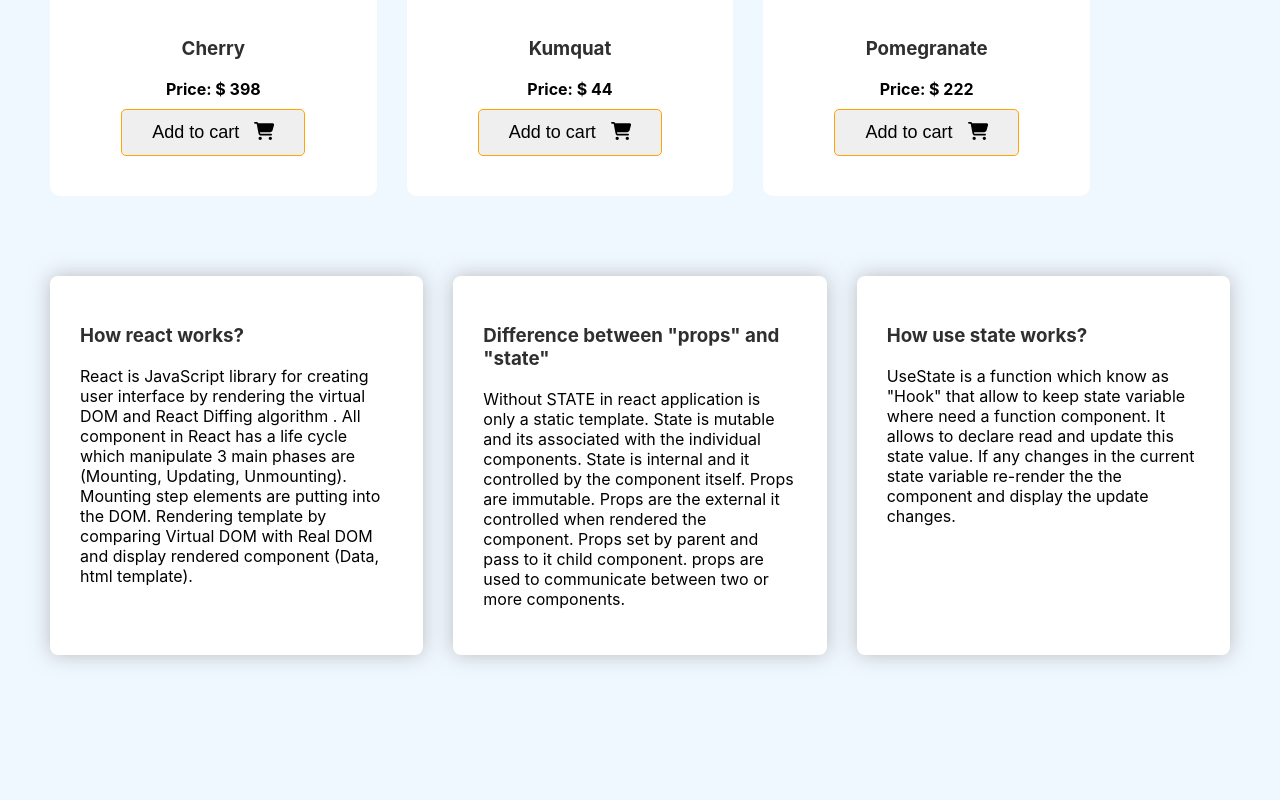
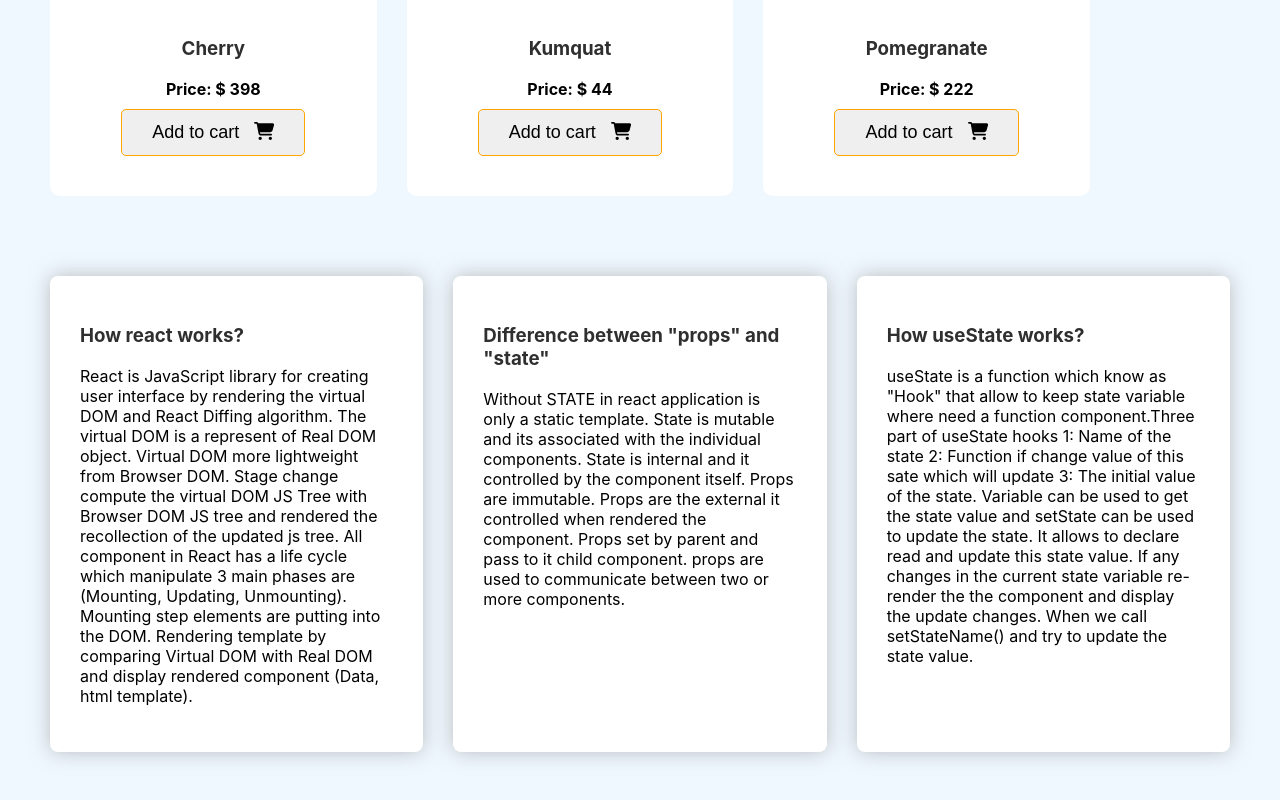
Before and after one commit to tilok-wp/Fruit-Choose, a React (Create React App) app: page / in a window 1280 px wide. Shown: the part 1739-2539 px from the top of the page. Before the commit the page ends 2444 px from the top, so only its background shows below. Built offline with nearby package versions, Linux system fonts and the light colour scheme.

Commit message:
Update about react  question answer

```diff
--- a/src/App.js
+++ b/src/App.js
@@ -7,7 +7,7 @@ const reactAbout = [
   {
     id: "q1",
     heading: 'How react works?',
-    paragraph: 'React is JavaScript library for creating user interface by rendering the virtual DOM and React Diffing algorithm . All component in React has a life cycle which manipulate 3 main phases are (Mounting, Updating, Unmounting). Mounting step elements are putting into the DOM. Rendering template by comparing Virtual DOM with Real DOM and display rendered component (Data, html template). '
+    paragraph: 'React is JavaScript library for creating user interface by rendering the virtual DOM and React Diffing algorithm. The virtual DOM is a represent of Real DOM object. Virtual DOM more lightweight from Browser DOM. Stage change compute the virtual DOM JS Tree with Browser DOM JS tree and rendered the recollection of the updated js tree. All component in React has a life cycle which manipulate 3 main phases are (Mounting, Updating, Unmounting). Mounting step elements are putting into the DOM. Rendering template by comparing Virtual DOM with Real DOM and display rendered component (Data, html template). '
   },
   {
     id: "q2",
@@ -16,8 +16,8 @@ const reactAbout = [
   },
   {
     id: "q3",
-    heading: 'How use state works?',
-    paragraph: 'UseState is a function which know as "Hook" that allow to keep state variable where need a function component. It allows to declare read and update this state value. If any changes in the current state variable re-render the the component and display the update changes. '
+    heading: 'How useState works?',
+    paragraph: 'useState is a function which know as "Hook" that allow to keep state variable where need a function component.Three part of useState hooks 1: Name of the state 2: Function if change value of this sate which will update 3: The initial value of the state. Variable can be used to get the state value and setState can be used to update the state. It allows to declare read and update this state value. If any changes in the current state variable re-render the the component and display the update changes. When we call setStateName() and try to update the state value.'
   }
 
 ]
```
